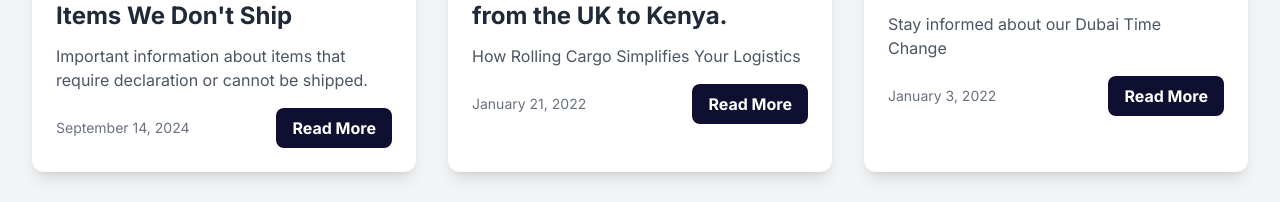
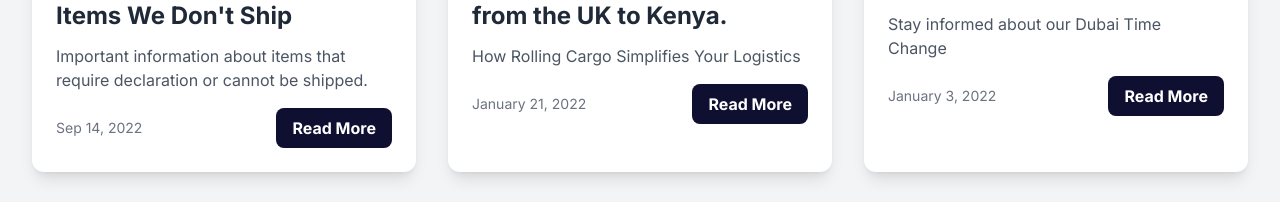
Before and after one commit to TechifyCreatives/rolling-cargo, a Next.js app: page /blog in a window 1280 px wide. Shown: the part 950-1152 px from the top of the page. Built offline with nearby package versions, Linux system fonts and the light colour scheme; grey boxes are pictures that could not be loaded.

Commit message:
"Update date in blog post from 'September 14, 2024' to 'Sep 14, 2022'"

```diff
--- a/src/app/shared/Components/Blog/Blog.tsx
+++ b/src/app/shared/Components/Blog/Blog.tsx
@@ -32,7 +32,7 @@ const blogPosts: BlogPost[] = [
 
       Please ensure you declare all applicable items and refrain from attempting to ship prohibited items. This helps maintain safety and compliance with shipping regulations.
     `,
-    date: "September 14, 2024",
+    date: "Sep 14, 2022",
     category: "Shipping Policy",
     image: "/Dangerous Goods List & Items We Don't Ship.jpg",
     author: "Kennedy Mwangi"
```
